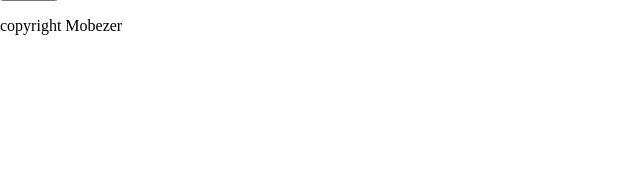
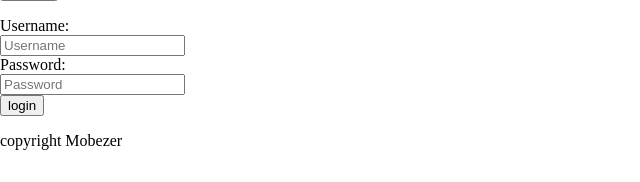
Before and after one commit to shidil/SurveyBolt, a PHP site: page /survey/ in a window 1280 px wide; the page is wider, and only the part inside the window is pictured. Shown: the part 618-800 px from the top of that part, without its empty margins (0-640 px from the left). Run offline with PHP 8.4, Linux system fonts and the light colour scheme.

Commit message:
added login form2

```diff
--- a/templates/index.php
+++ b/templates/index.php
@@ -56,10 +56,16 @@
 						<div><span>Email:</span><input type="text" size="20" placeholder="Email" name="email"/></div>
 						<div><span>Password:</span><input type="password" size="20" placeholder="password" name="password"/></div>
 						<div><span>Re-enter password:</span><input type="password" size="20" placeholder="password" name="password"/></div>
-
-
 						<input type="submit" value="Signup"  />
 					</form>
+				</section>
+				<section id="login">
+					<form action="login.php" method="post">
+						<span>Username:</span>
+						<div><input type="text" size="20" placeholder="Username" name="username"/></div>
+						<span>Password:</span>
+						<div><input type="text" size="20" placeholder="Password" name="password"/></div>
+						<input type="submit" value="login"/>
 				</section>
 				<footer>
 					<div class="footer_container">
```
